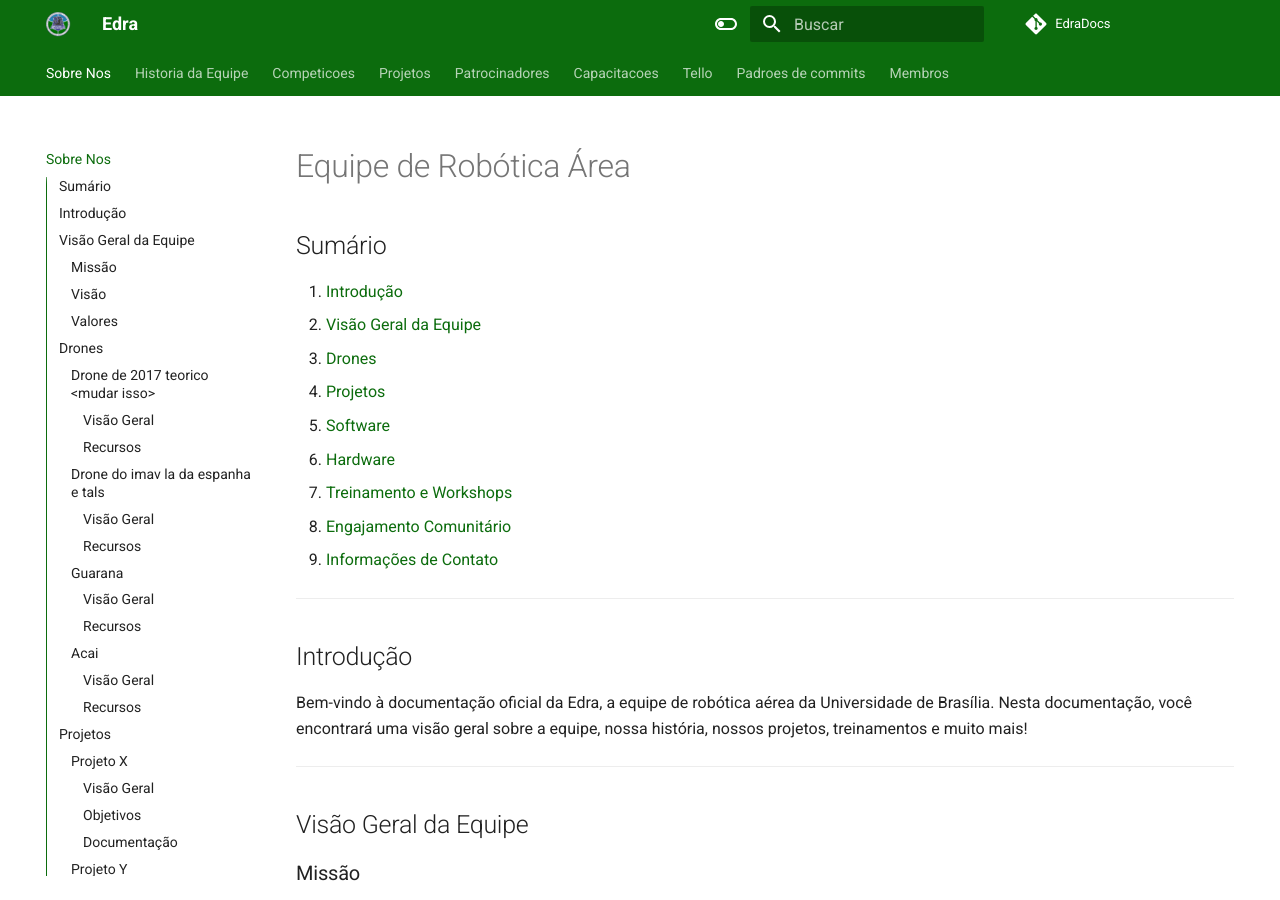
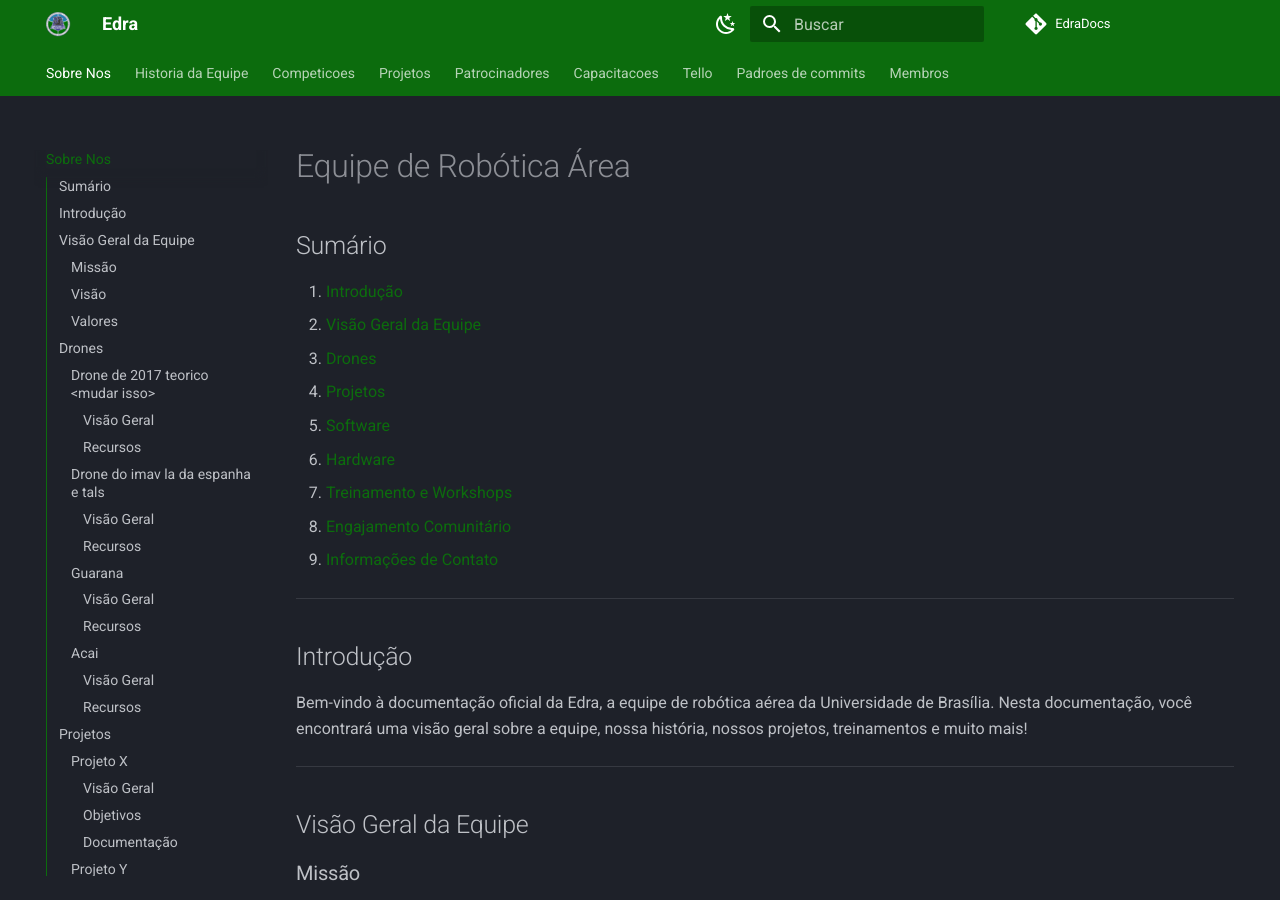
Before and after one commit to edra-unb-fga/EdraDocs, an MkDocs documentation site: the page built from docs/index.md, in a window 1280 px wide and 900 px high. Built offline with MkDocs 1.6.1 and Material for MkDocs 9.7.7, drawn with Linux system fonts in a browser that asks for light colours; comment, search, counter and statistics services are not loaded.

```diff
--- a/docs/stylesheets/extra.css
+++ b/docs/stylesheets/extra.css
@@ -3,7 +3,6 @@
     --md-primary-fg-color--light: #0c6c0d;
     --md-primary-fg-color--dark:  #464a8d;
 }
-
 
 p img {
   display: block;
--- a/mkdocs.yml
+++ b/mkdocs.yml
@@ -28,26 +28,30 @@ theme:
     - content.code.copy
   logo: img/favicon.png
   favicon: img/Realfavicon.png
-
   palette:
-    - scheme: default
+    - media: "(#5e5e62: light)"
+      scheme: slate
       toggle:
-        icon: material/toggle-switch-off-outline
-        name: Switch to dark modo
-      primary: "#0c6c0d"
-      accent: "#0c6c0d"
-    - scheme:
+        icon: material/weather-night
+        name: Switch to dark mode
+      primary: "#5e5e62"
+      accent: "#5e5e62"
+    - media: "(#5e5e62: dark)"
+      scheme: default
       toggle:
-        icon: material/toggle-switch
+        icon: material/weather-sunny
         name: Switch to light mode
       primary: "#5e5e62"
       accent: "#5e5e62"
+  font:
+    text: Roboto
+    code: Roboto Mono
 
 
 
 extra:
   social:
-    - icon: fontawesome/brands/github-alt
+    - icon: fontawesome/brands/github
       link: https://github.com/edra-unb-fga
     - icon: fontawesome/brands/linkedin
       link: https://www.linkedin.com/company/edra-unb
```
